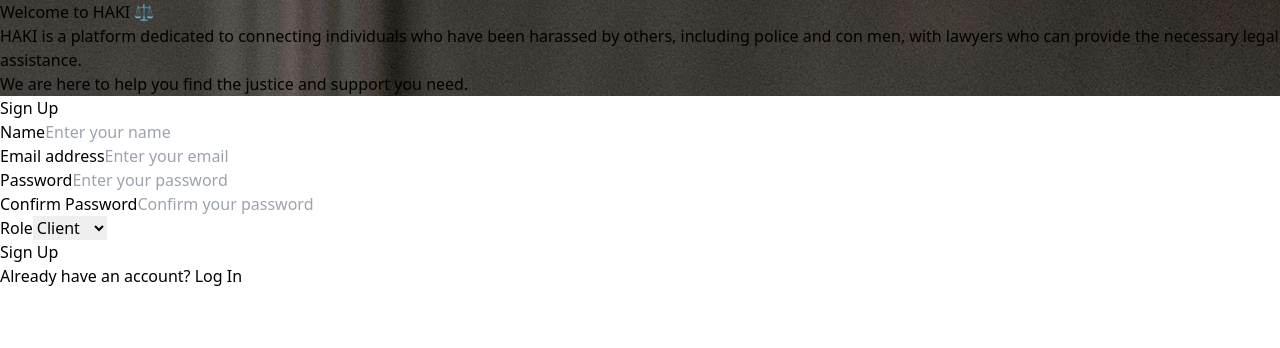
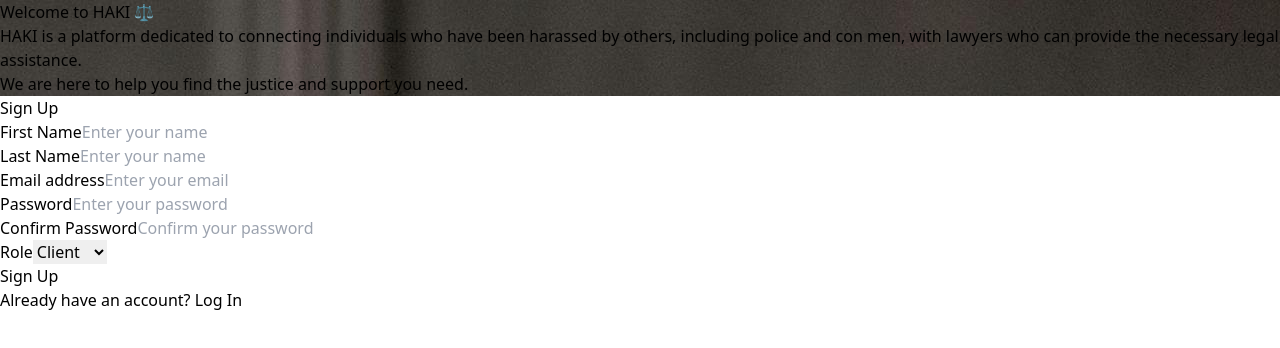
Before and after one commit to Mworia-Ian/haki-frontend-project, a React (Vite) app: page /signup in a window 1280 px wide. Shown: the top 348 px of the page. Built offline with nearby package versions, Linux system fonts and the light colour scheme.

Commit message:
adding validation to form

```diff
--- a/src/App.jsx
+++ b/src/App.jsx
@@ -13,7 +13,7 @@ function App() {
     <Router>
       <div className="min-h-screen bg-gray-100">
         <Routes>
-          <Route path="/signup" element={<SignUpForm />} />
+          <Route path="/signup" element={<SignUp />} />
           <Route path="/login" element={<Login />} />
           <Route path="/" element={<Home />} />
           <Route path="/landing" element={<Landing />} />
--- a/src/components/SignUpForm.jsx
+++ b/src/components/SignUpForm.jsx
@@ -1,6 +1,9 @@
-import Welcome from "./Welcome";
 import React, { useState } from "react";
 import { useNavigate, Link } from "react-router-dom";
+import { useForm, Controller } from "react-hook-form";
+import { z } from "zod";
+import { zodResolver } from "@hookform/resolvers/zod";
+
 function SignUpForm() {
   const navigate = useNavigate();
   const [formData, setFormData] = useState({
@@ -14,6 +17,111 @@ function SignUpForm() {
     ratePerHour: "",
   });
 
+  const schema = z.object({
+    first_name: z
+      .string({
+        required_error: "First Name is required",
+      })
+      .min(1, { message: "First Name is required" }),
+    last_name: z
+      .string({
+        required_error: "Second Name is required",
+      })
+      .min(1, { message: "Second Name is required" }),
+    role: z
+      .string({
+        required_error: "Role is required",
+      })
+      .min(1, { message: "Role is required" }),
+    phone_number: z
+      .string({
+        required_error: "Phone Number must be 10 characters",
+      })
+      .length(10, { message: "Phone Number must be 10 characters" }),
+    email: z
+      .string({
+        required_error: "Email is required",
+      })
+      .min(1, { message: "Email is required" }),
+    id: z
+      .string({
+        required_error: "National Identification must be 8 characters",
+      })
+      .length(8, { message: "National Identification must be 8 characters" }),
+    area_of_residence: z
+      .string({
+        required_error: "Area of residence is required",
+      })
+      .min(1, { message: "Area of residence is required" }),
+    password: z
+      .string({
+        required_error: "Password is required",
+      })
+      .min(1, { message: "Password is required" }),
+    experience: z
+      .string({
+        required_error: "Years of Experience is required",
+      })
+      .min(1, { message: "Years of Experience is required" }),
+    specialization: z
+      .string({
+        required_error: "Specialization is required",
+      })
+      .min(1, { message: "Specialization is required" }),
+    rate: z
+      .string({
+        required_error: "Rate/Hour is required ",
+      })
+      .min(1, { message: "Rate/Hour is required" }),
+    document: z.string().refine(
+      (document) => {
+        const allowedExtensions = ["pdf", "jpg", "jpeg", "png"];
+        const extension = document.split(".").pop();
+        return allowedExtensions.includes(extension);
+      },
+      {
+        message: "Please select a valid file (PDF, JPEG, PNG)",
+      }
+    ),
+    photo: z.string().refine(
+      (document) => {
+        const allowedExtensions = ["jpg", "jpeg", "png"];
+        const extension = document.split(".").pop();
+        return allowedExtensions.includes(extension);
+      },
+      {
+        message: "Please select a valid file (JPEG, PNG)",
+      }
+    ),
+  });
+  const { control, formState, reset, watch, handleSubmit } = useForm({
+    resolver: zodResolver(schema),
+    defaultValues: {
+      first_name: "",
+      last_name: "",
+      role: "",
+      phone_number: "",
+      email: "",
+      id: "",
+      area_of_residence: "",
+      password: "",
+      experience: "",
+      specialization: "",
+      rate: "",
+      document: "",
+      password: "",
+      photo: "",
+    },
+  });
+  const onSubmit = async (values) => {
+    try {
+      // your submission logic here...
+      console.log(values);
+      reset(); // reset the form fields
+    } catch (error) {
+      console.error(error);
+    }
+  };
   const handleChange = (e) => {
     const { name, value, type, files } = e.target;
     setFormData((prevState) => ({
@@ -22,14 +130,7 @@ function SignUpForm() {
     }));
   };
 
-  const handleSubmit = (e) => {
-    e.preventDefault();
-    console.log(formData);
-    navigate("/home");
-  };
-
   return (
-    <>
     <div className="flex min-h-screen bg-gray-900">
       <Welcome />
       <div className="w-full lg:w-1/2 flex items-center justify-center px-4 sm:px-6 lg:px-8 bg-gray-900">
@@ -39,8 +140,12 @@ function SignUpForm() {
               Sign Up
             </h2>
           </div>
-            <form onSubmit={handleSubmit} className="mt-8 space-y-6">
+          <form onSubmit={handleSubmit(onSubmit)} className="mt-8 space-y-6">
             <div className="rounded-md space-y-6">
+              <Controller
+                name="first_name"
+                control={control}
+                render={({ field, fieldState }) => (
                   <div>
                     <label
                       htmlFor="name"
@@ -55,10 +160,40 @@ function SignUpForm() {
                       required
                       className="mt-1 block w-full px-4 py-3 border border-gray-700 placeholder-gray-500 text-white bg-gray-900 rounded-md shadow-sm focus:outline-none focus:ring-2 focus:ring-blue-500"
                       placeholder="Enter your name"
-                    value={formData.name}
-                    onChange={handleChange}
+                      {...field}
                     />
+                    {fieldState.invalid && (
+                      <p className="error">{fieldState.error.message}</p>
+                    )}
                   </div>
+                )}
+              />
+              <Controller
+                name="first_name"
+                control={control}
+                render={({ field, fieldState }) => (
+                  <div>
+                    <label
+                      htmlFor="name"
+                      className="block text-sm font-medium text-gray-300"
+                    >
+                      Name
+                    </label>
+                    <input
+                      id="name"
+                      name="name"
+                      type="text"
+                      required
+                      className="mt-1 block w-full px-4 py-3 border border-gray-700 placeholder-gray-500 text-white bg-gray-900 rounded-md shadow-sm focus:outline-none focus:ring-2 focus:ring-blue-500"
+                      placeholder="Enter your name"
+                      {...field}
+                    />
+                    {fieldState.invalid && (
+                      <p className="error">{fieldState.error.message}</p>
+                    )}
+                  </div>
+                )}
+              />
 
               <div>
                 <label
@@ -217,7 +352,6 @@ function SignUpForm() {
         </div>
       </div>
     </div>
-    </>
   );
 }
 
--- a/src/pages/Signup.jsx
+++ b/src/pages/Signup.jsx
@@ -95,18 +95,39 @@ function SignUp() {
       }
     ),
   });
+  const { control, formState, reset, watch, handleSubmit } = useForm({
+    resolver: zodResolver(schema),
+    defaultValues: {
+      first_name: "",
+      last_name: "",
+      role: "",
+      phone_number: "",
+      email: "",
+      id: "",
+      area_of_residence: "",
+      experience: "",
+      specialization: "",
+      rate: "",
+      document: "",
+      password: "",
+      photo: "",
+    },
+  });
+  const onSubmit = async (values) => {
+    try {
+      // your submission logic here...
+      console.log(values);
+      reset(); // reset the form fields
+    } catch (error) {
+      console.error(error);
+    }
+  };
   const handleChange = (e) => {
     const { name, value, type, files } = e.target;
     setFormData((prevState) => ({
       ...prevState,
       [name]: type === "file" ? files[0] : value,
     }));
-  };
-
-  const handleSubmit = (e) => {
-    e.preventDefault();
-    console.log(formData);
-    navigate("/home");
   };
 
   return (
@@ -119,14 +140,22 @@ function SignUp() {
               Sign Up
             </h2>
           </div>
-          <form onSubmit={handleSubmit} className="mt-8 space-y-6">
+          <form
+            onSubmit={handleSubmit(onSubmit)}
+            className="mt-8 space-y-6"
+            noValidate
+          >
             <div className="rounded-md space-y-6">
+              <Controller
+                name="first_name"
+                control={control}
+                render={({ field, fieldState }) => (
                   <div>
                     <label
                       htmlFor="name"
                       className="block text-sm font-medium text-gray-300"
                     >
-                  Name
+                      First Name
                     </label>
                     <input
                       id="name"
@@ -135,10 +164,40 @@ function SignUp() {
                       required
                       className="mt-1 block w-full px-4 py-3 border border-gray-700 placeholder-gray-500 text-white bg-gray-900 rounded-md shadow-sm focus:outline-none focus:ring-2 focus:ring-blue-500"
                       placeholder="Enter your name"
-                  value={formData.name}
-                  onChange={handleChange}
+                      {...field}
                     />
+                    {fieldState.invalid && (
+                      <p className="text-red-500">{fieldState.error.message}</p>
+                    )}
                   </div>
+                )}
+              />
+              <Controller
+                name="last_name"
+                control={control}
+                render={({ field, fieldState }) => (
+                  <div>
+                    <label
+                      htmlFor="name"
+                      className="block text-sm font-medium text-gray-300"
+                    >
+                      Last Name
+                    </label>
+                    <input
+                      id="name"
+                      name="name"
+                      type="text"
+                      required
+                      className="mt-1 block w-full px-4 py-3 border border-gray-700 placeholder-gray-500 text-white bg-gray-900 rounded-md shadow-sm focus:outline-none focus:ring-2 focus:ring-blue-500"
+                      placeholder="Enter your name"
+                      {...field}
+                    />
+                    {fieldState.invalid && (
+                      <p className="error">{fieldState.error.message}</p>
+                    )}
+                  </div>
+                )}
+              />
 
               <div>
                 <label
```
Lines whose indentation alone changed are shown as unchanged.
